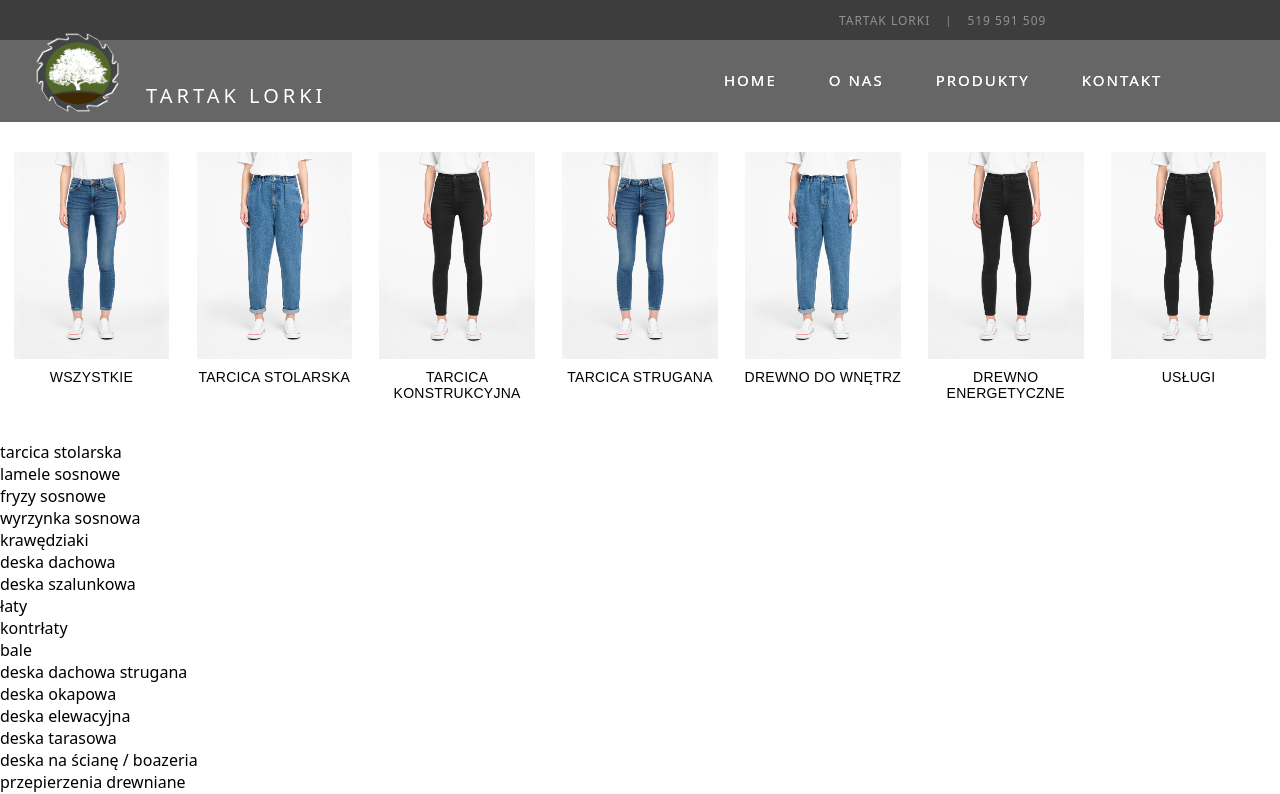
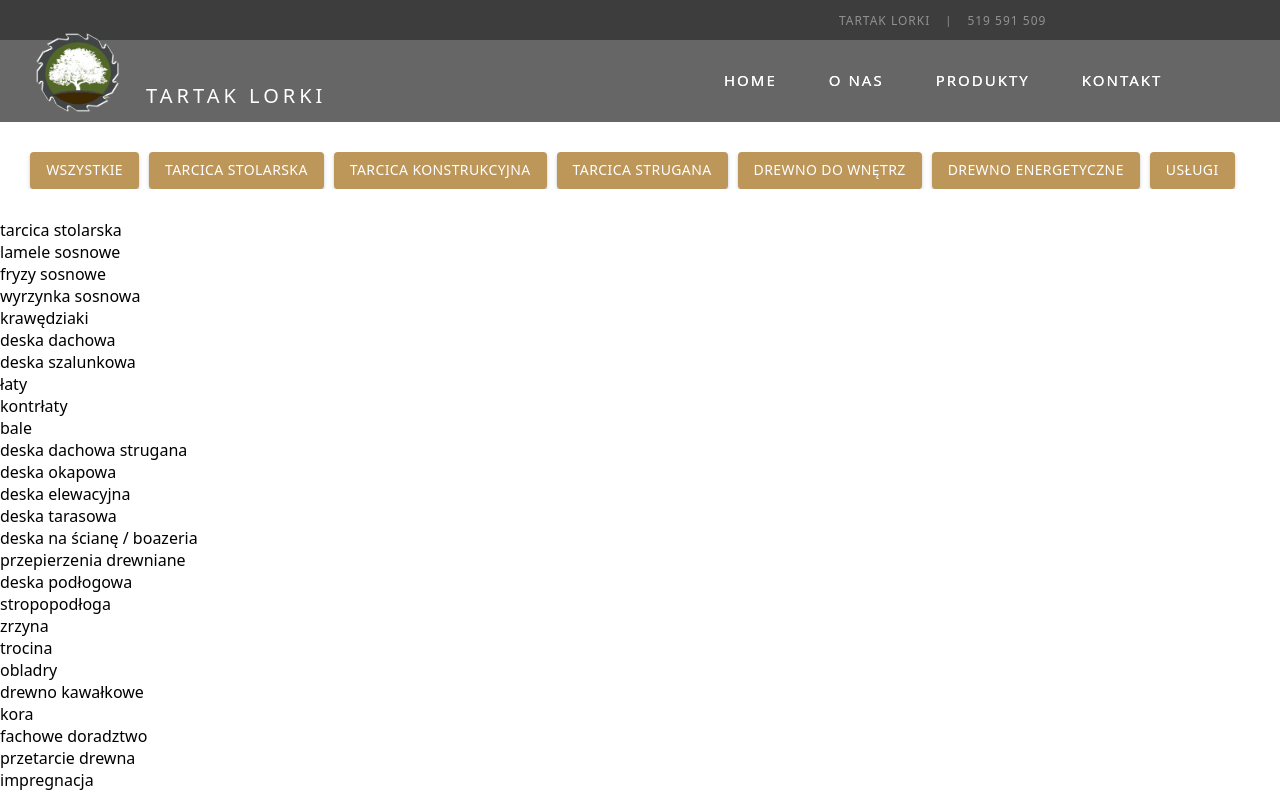
Before and after one commit to gapinska/tartak-react-project, a React (Create React App) app: page /produkty in a window 1280 px wide. Shown: the top 794 px of the page. Built offline with nearby package versions, Linux system fonts and the light colour scheme.

Commit message:
project update - offer component

```diff
--- a/package.json
+++ b/package.json
@@ -4,6 +4,7 @@
   "version": "0.1.0",
   "private": true,
   "dependencies": {
+    "@material-ui/core": "^4.11.3",
     "@testing-library/jest-dom": "^4.2.4",
     "@testing-library/react": "^9.3.2",
     "@testing-library/user-event": "^7.1.2",
--- a/src/Components/Offer/Offer.js
+++ b/src/Components/Offer/Offer.js
@@ -1,30 +1,28 @@
-import "./Offer.scss"
-import React, { Component } from "react"
-import products from "./../../assets/products.json"
-import CategoryProducts from "./CategoryProducts"
-import ProductItem from "./ProductItem"
+import './Offer.scss'
+import React, { Component } from 'react'
+import products from './../../assets/products.json'
+import CategoryProducts from './CategoryProducts'
+import ProductItem from './ProductItem'
 
 const productsData = products,
-  categoryProductsData = products["category-products"]
+	categoryProductsData = products['category-products']
 
 class Offer extends Component {
 	state = {
 		categoryProducts: categoryProductsData,
 		productsData: products,
-    category: "all",
+		category: 'all'
 	}
 
 	handleClick = (category) => {
-    if (category === "all") {
+		if (category === 'all') {
 			this.setState({
-        categoryProducts: categoryProductsData,
+				categoryProducts: categoryProductsData
 			})
 		} else {
-      let newCategoryProductsData = categoryProductsData.filter(
-        (product) => product.category === category
-      )
+			let newCategoryProductsData = categoryProductsData.filter((product) => product.category === category)
 			this.setState({
-        categoryProducts: newCategoryProductsData,
+				categoryProducts: newCategoryProductsData
 			})
 		}
 	}
@@ -33,18 +31,17 @@ class Offer extends Component {
 			<ProductItem
 				key={product.id}
 				name={product.name}
-        productImg={product.productImg}
 				category={product.category}
 				onClick={this.handleClick.bind(this, product.category)}
 			/>
 		))
 		return (
-      <>
+			<div>
 				<div className="products-container">{productsList}</div>
 				<div className="category-products">
 					<CategoryProducts categoryProducts={this.state.categoryProducts} />
 				</div>
-      </>
+			</div>
 		)
 	}
 }
--- a/src/Components/Offer/Offer.scss
+++ b/src/Components/Offer/Offer.scss
@@ -1,8 +1,12 @@
+$itemBtnColor: #bd965a;
+$itemBtnColorHover: (#dbb377);
+
 .products-container {
 	display: flex;
 	margin: 30px 0;
 	overflow: scroll;
 	box-sizing: border-box;
+	justify-content: center;
 
 	&::-webkit-scrollbar {
 		display: none;
@@ -29,6 +33,15 @@
 		margin: 10px 0;
 		font-family: "PT Sans", Arial, sans-serif;
 	}
+
+	.item-btn {
+		background-color: $itemBtnColor;
+		color: white;
+	}
+}
+
+.item-btn.MuiButton-contained:hover {
+	background-color: $itemBtnColorHover;
 }
 
 @media screen and (min-width: 1270px) {
--- a/src/Components/Offer/ProductItem.js
+++ b/src/Components/Offer/ProductItem.js
@@ -1,19 +1,14 @@
-import React from "react"
+import React from 'react'
+import Button from '@material-ui/core/Button'
 
 const ProductItem = (props) => {
-  return (
-    <div
-      className="product-container"
-      category={props.category}
-      onClick={props.onClick}
-    >
-      <img
-        src={process.env.PUBLIC_URL + "/products/" + props.productImg}
-        alt=""
-      />
-      <header>{props.name}</header>
-    </div>
-  )
+	return (
+		<div className="product-container" category={props.category} onClick={props.onClick}>
+			<Button variant="contained" className="item-btn">
+				{props.name}
+			</Button>
+		</div>
+	)
 }
 
 export default ProductItem
--- a/src/assets/products.json
+++ b/src/assets/products.json
@@ -3,100 +3,37 @@
     {
       "id": 1,
       "category": "all",
-      "name": "wszystkie",
-      "productImg": "ho-skinny-main.jpg",
-      "productImg1": "ho-skinny-1.jpg",
-      "productImg2": "ho-skinny-2-closeUp.jpg",
-      "productImg-mobile": "skinny-mobile.jpg",
-      "text": {
-        "text-1": "mid-rise",
-        "text-2": "slim",
-        "text-3": "skinny"
-      }
+      "name": "wszystkie"
     },
     {
       "id": 2,
       "category": 1,
-      "name": "tarcica stolarska",
-      "productImg": "slouchy-main.jpg",
-      "productImg1": "slouchy-1.jpg",
-      "productImg2": "slouchy-2.jpg",
-      "productImg-mobile": "slouchy-mobile.jpg",
-      "text": {
-        "text-1": "high-rise",
-        "text-2": "tappered",
-        "text-3": "very loose"
-      }
+      "name": "tarcica stolarska"
     },
     {
       "id": 3,
       "category": 2,
-      "name": "tarcica konstrukcyjna",
-      "productImg": "highwaist-all-main.jpg",
-      "productImg1": "highwaist-1.jpg",
-      "productImg2": "highwaist-2.jpg",
-      "productImg-mobile": "highwaist-mobile.jpg",
-      "text": {
-        "text-1": "high-rise",
-        "text-2": "slim",
-        "text-3": "skinny"
-      }
+      "name": "tarcica konstrukcyjna"
     },
     {
       "id": 4,
       "category": 3,
-      "name": "tarcica strugana",
-      "productImg": "ho-skinny-main.jpg",
-      "productImg1": "ho-skinny-1.jpg",
-      "productImg2": "ho-skinny-2-closeUp.jpg",
-      "productImg-mobile": "skinny-mobile.jpg",
-      "text": {
-        "text-1": "mid-rise",
-        "text-2": "slim",
-        "text-3": "skinny"
-      }
+      "name": "tarcica strugana"
     },
     {
       "id": 5,
       "category": 4,
-      "name": "drewno do wnętrz",
-      "productImg": "slouchy-main.jpg",
-      "productImg1": "slouchy-1.jpg",
-      "productImg2": "slouchy-2.jpg",
-      "productImg-mobile": "slouchy-mobile.jpg",
-      "text": {
-        "text-1": "high-rise",
-        "text-2": "tappered",
-        "text-3": "very loose"
-      }
+      "name": "drewno do wnętrz"
     },
     {
       "id": 6,
       "category": 5,
-      "name": "drewno energetyczne",
-      "productImg": "highwaist-all-main.jpg",
-      "productImg1": "highwaist-1.jpg",
-      "productImg2": "highwaist-2.jpg",
-      "productImg-mobile": "highwaist-mobile.jpg",
-      "text": {
-        "text-1": "high-rise",
-        "text-2": "slim",
-        "text-3": "skinny"
-      }
+      "name": "drewno energetyczne"
     },
     {
       "id": 7,
       "category": 6,
-      "name": "usługi",
-      "productImg": "highwaist-all-main.jpg",
-      "productImg1": "highwaist-1.jpg",
-      "productImg2": "highwaist-2.jpg",
-      "productImg-mobile": "highwaist-mobile.jpg",
-      "text": {
-        "text-1": "high-rise",
-        "text-2": "slim",
-        "text-3": "skinny"
-      }
+      "name": "usługi"
     }
   ],
   "category-products": [
```
Lines whose indentation alone changed are shown as unchanged.
